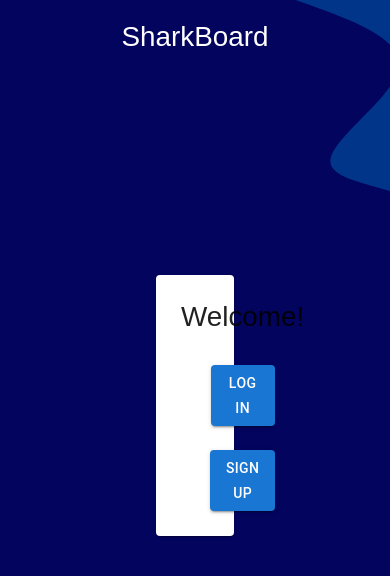
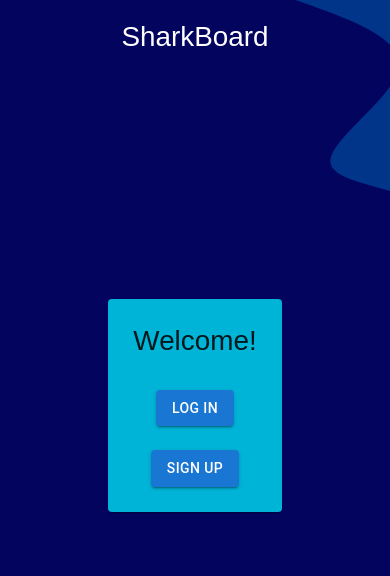
Before and after one commit to Opfes/senior-project, a React (Create React App) app in the folder senior-project/: page / in a window 390 px wide. Shown: the top 576 px of the page. Built offline with nearby package versions, Linux system fonts and the light colour scheme.

Commit message:
made some pages more responsive and corrected bite sorting

```diff
--- a/senior-project/src/App.css
+++ b/senior-project/src/App.css
@@ -33,5 +33,5 @@ body {
   padding: 25px;
   margin: auto;
   margin-top: 15px;
-  width: 20%;
+  background-color: #00B4D8;
 }
--- a/senior-project/src/components/Login.js
+++ b/senior-project/src/components/Login.js
@@ -68,7 +68,7 @@ const Login = (props) => {
         justifyContent="center"
         style={{ minHeight: '70vh' }}
       >
-        <Grid item><Paper className="paper">
+        <Grid item><Paper className="paper" sx={{backgroundColor:'#00B4D8', maxWidth:'250px'}}>
           <Form onSubmit={handleLogin} ref={form}><Grid container direction="column" spacing={3}>
             <Grid item>
               <h2>Welcome back!</h2>
--- a/senior-project/src/components/Profile.js
+++ b/senior-project/src/components/Profile.js
@@ -18,17 +18,16 @@ const Profile = () => {
           spacing={0}
           direction="column"
           justifyContent="center"
+          alignItems='center'
           style={{ minHeight: '75vh' }}
         >
-            <Grid item><Paper className='paper'>
+            <Grid item><Paper className='paper' sx={{backgroundColor:'#00B4D8',}}>
               <Grid container
               direction={'column'}
               alignItems='center'
               spacing={3}>
                 <Grid item><h1>Welcome!</h1></Grid>
-                <Grid item><h3><strong>{currentUser.username}</strong> Profile</h3></Grid>
-                <Grid item><p><strong>Token:</strong> {currentUser.accessToken.substring(0, 20)} ...{" "}
-                  {currentUser.accessToken.substr(currentUser.accessToken.length - 20)}</p></Grid>
+                <Grid item><h3><strong>{currentUser.username}'s</strong> Profile</h3></Grid>
                 <Grid item><p><strong>Id:</strong> {currentUser.id}</p></Grid>
                 <Grid item><p><strong>Email:</strong> {currentUser.email}</p></Grid>
                 <Grid item><strong>Authorities:</strong></Grid>
--- a/senior-project/src/components/Splash.js
+++ b/senior-project/src/components/Splash.js
@@ -17,13 +17,15 @@ function Splash() {
           spacing={0}
           direction="column"
           justifyContent="center"
-          style={{ minHeight: '75vh' }}
+          alignItems='center'
+          style={{ minHeight: '75vh'}}
         >
-            <Grid item><Paper className='paper'>
+            <Grid item><Paper className='paper' sx={{backgroundColor:'#00B4D8',}}>
               <Grid container
               direction={'column'}
               alignItems='center'
-              spacing={3}>
+              spacing={3}
+              >
                 <Grid item><h1>Welcome!</h1></Grid>
                 <Grid item><Button variant='contained'><Link to="/login">Log In</Link></Button></Grid>
                 <Grid item><Button variant='contained'><Link to="/register">Sign Up</Link></Button></Grid>
```
Also changed, not shown: 1 other file (tests, documents, lock files or other folders).
